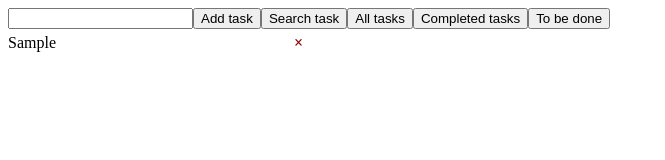
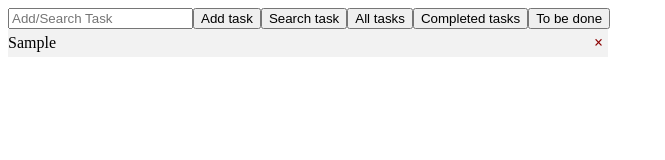
Before and after one commit to AndrzejRokosz/todo-list-with-oop-in-js, a plain HTML site: page index.html in a window 1280 px wide. Both pictures are taken after typing "Sample" into the empty fields and a click on the button "Add task". Shown: the whole page, without its empty margins (0-665 px from the left). Drawn offline with Linux system fonts and the light colour scheme.

Commit message:
readme added

```diff
--- a/scripts/todo.js
+++ b/scripts/todo.js
@@ -95,6 +95,8 @@ class ToDoList {
         const input = document.createElement('input')
         const button = document.createElement('button')
         input.className = 'add-task--input'
+        input.autofocus=true
+        input.placeholder='Add/Search Task'
         button.innerText = 'Add task'
 
         button.addEventListener('click', () => this.addTaskToList(input.value))
--- a/styles/todo.css
+++ b/styles/todo.css
@@ -24,12 +24,15 @@
     /* margin:auto; */
     padding:0px;
     /* height:100%; */
-    width:300px;;
+    width:600px;
     font-size:16px;
     cursor: pointer;
 
 
 }
+.task:nth-child(odd) {
+    background-color: rgba(127, 127, 127, 0.1);
+}
 .task--completed{
     text-decoration: line-through;
     text-decoration-color: green;
```
Also changed, not shown: images/x-button.svg (deleted), 1 other file.
